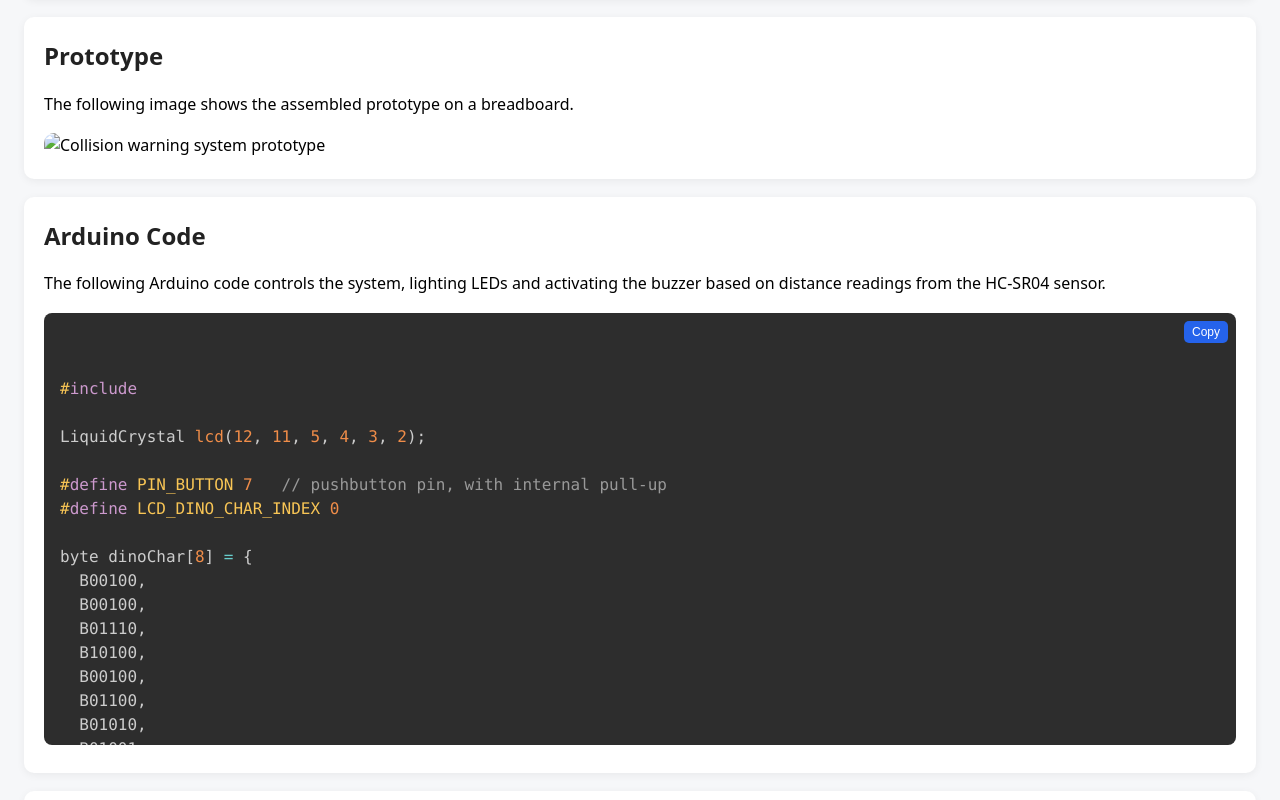
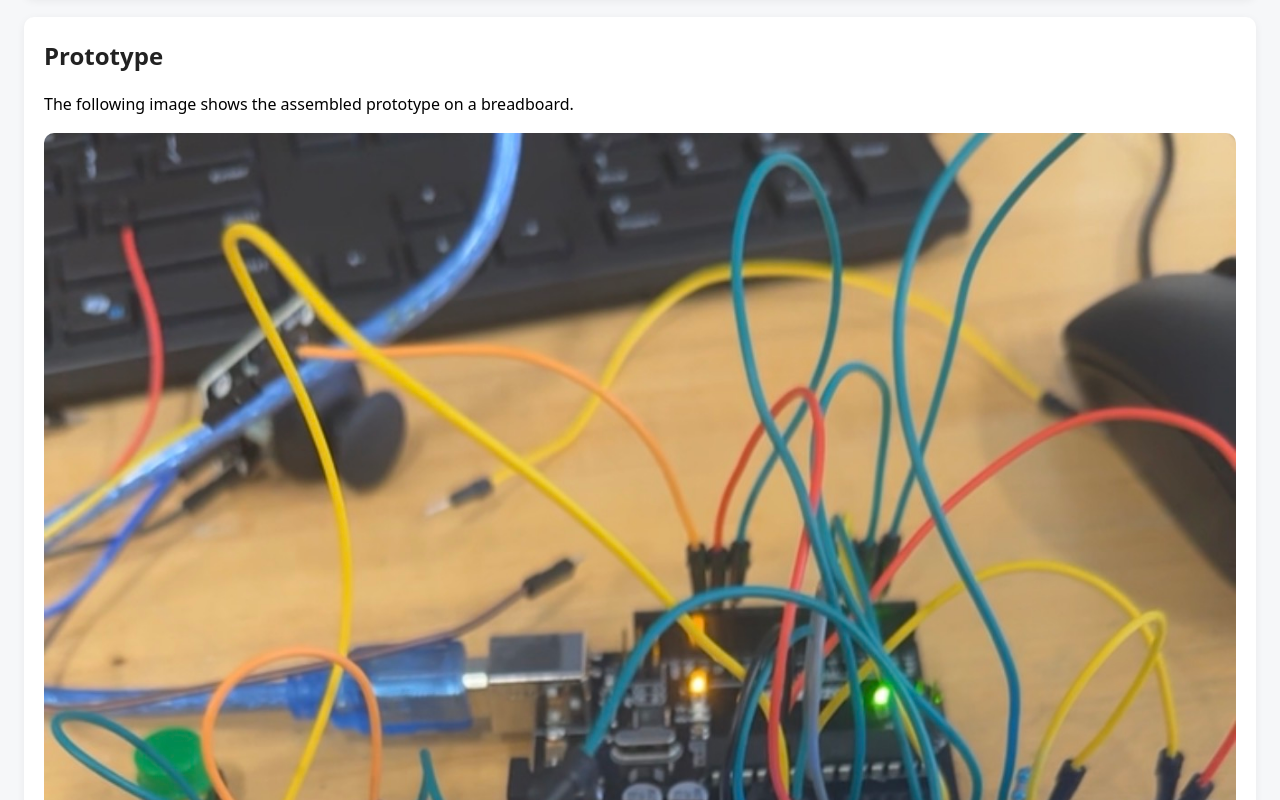
Before and after one commit to Aiham12345/TECH117-G18-Dino-Game, a plain HTML site: page index.html in a window 1280 px wide. Shown: the part 1920-2720 px from the top of the page. Drawn offline with nearby package versions, Linux system fonts and the light colour scheme.

Commit message:
Update prototype image source in index.html

```diff
--- a/index.html
+++ b/index.html
@@ -174,7 +174,7 @@
   <section id="prototype">
     <h2>Prototype</h2>
     <p>The following image shows the assembled prototype on a breadboard.</p>
-    <img src="prototype.jpg" alt="Collision warning system prototype">
+    <img src="Photo 2025-11-30, 7 40 04 PM.jpg" alt="Collision warning system prototype">
   </section>
 
   <section id="code">
```
